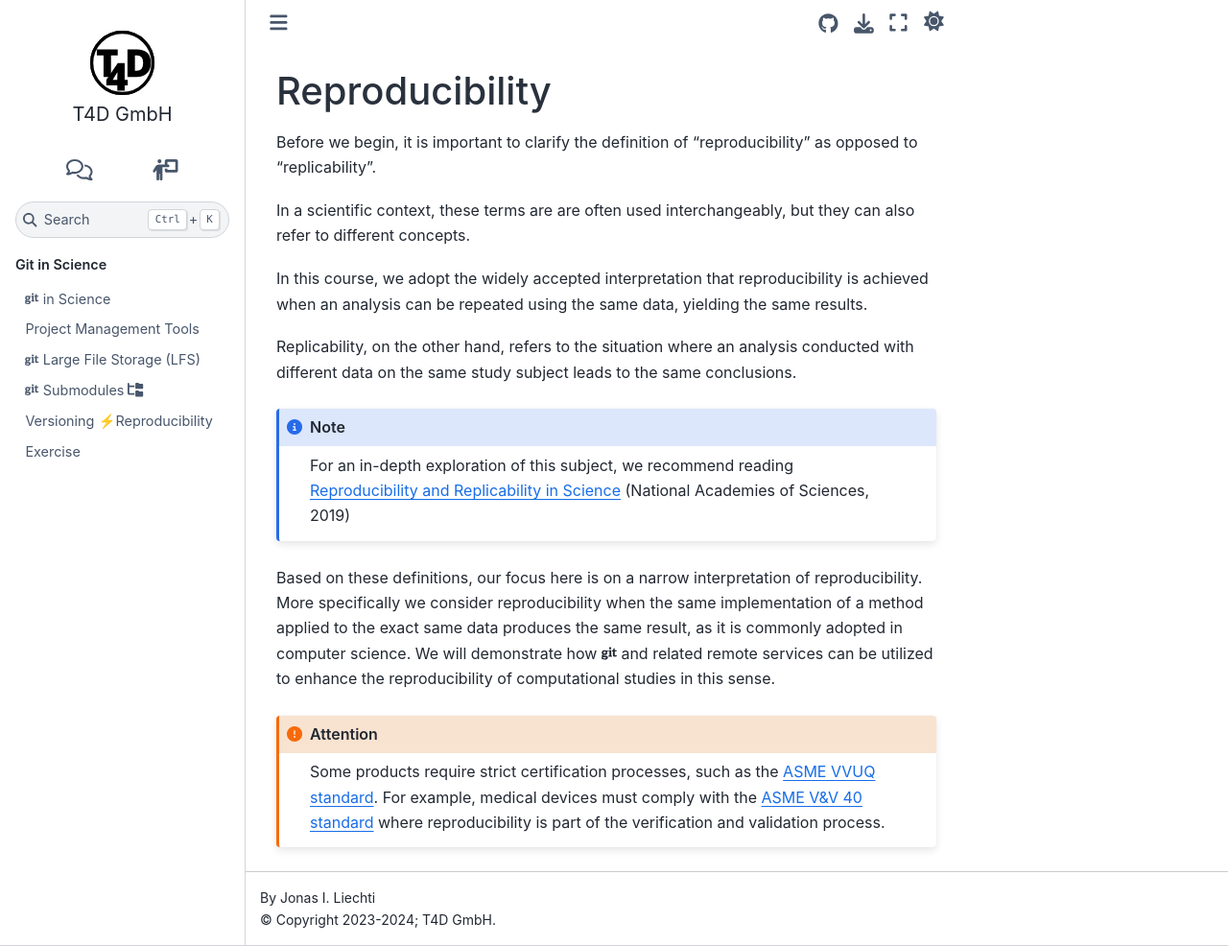
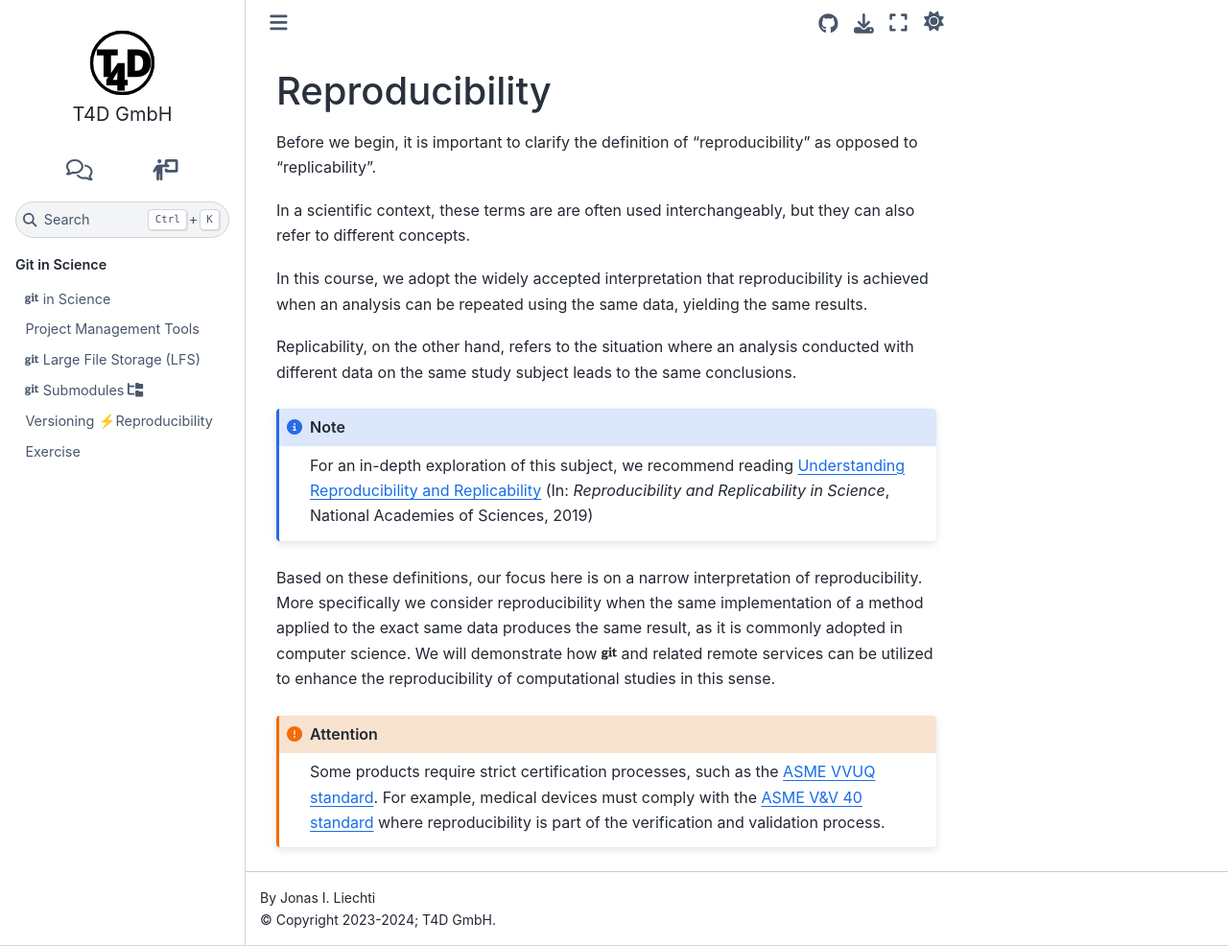
Before and after one commit to t4d-gmbh/git-and-science, a Sphinx documentation site: the page built from source/content/versioning_vs_reproducibility/reproducibility.md, in a window 1280 px wide and 986 px high. Shown: the whole window at 96% size. Built offline with Sphinx 7.4.7 and the Sphinx Book theme 1.1.4, drawn with Linux system fonts in a browser that asks for light colours; the version number could not be read and is left out.

Commit message:
Update reproducibility.md
Revised citation

```diff
--- a/source/content/versioning_vs_reproducibility/reproducibility.md
+++ b/source/content/versioning_vs_reproducibility/reproducibility.md
@@ -19,7 +19,7 @@ In this course, we adopt the widely accepted interpretation that reproducibility
 Replicability, on the other hand, refers to the situation where an analysis conducted with different data on the same study subject leads to the same conclusions.
 
 :::{note}
-For an in-depth exploration of this subject, we recommend reading [Reproducibility and Replicability in Science](https://nap.nationalacademies.org/read/25303/chapter/6) (National Academies of Sciences, 2019)
+For an in-depth exploration of this subject, we recommend reading [Understanding Reproducibility and Replicability](https://nap.nationalacademies.org/read/25303/chapter/6) (In: _Reproducibility and Replicability in Science_, National Academies of Sciences, 2019)
 :::
 
 Based on these definitions, our focus here is on a narrow interpretation of reproducibility. More specifically we consider reproducibility when the same implementation of a method applied to the exact same data produces the same result, as it is commonly adopted in computer science.
```
